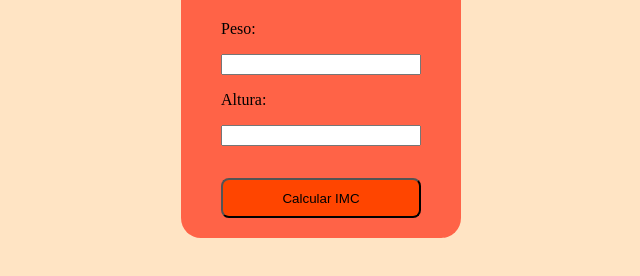
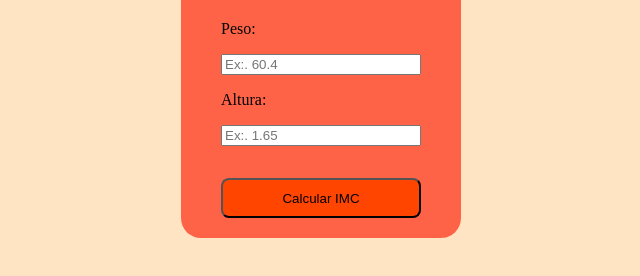
Before and after one commit to Kauas1/projeto_IMC, a plain HTML site: page index.html in a window 1280 px wide. Shown: the part 236-512 px from the top of the page, without its empty margins (319-959 px from the left). Drawn offline with Linux system fonts and the light colour scheme; files whose address does not match are found by name.

Commit message:
Apliquei placeholder

```diff
--- a/index.html
+++ b/index.html
@@ -13,9 +13,9 @@
         <h1>Calcular IMC</h1>
         <form action="">
             <label for="Peso" class="peso">Peso:</label>
-            <input type="number" id="boxpeso" name="Peso">
+            <input type="number" id="boxpeso" name="Peso" placeholder="Ex:. 60.4">
             <label for="Altura" class="altura">Altura:</label>
-            <input type="number" id="boxaltura" name="Altura">
+            <input type="number" id="boxaltura" name="Altura" placeholder="Ex:. 1.65">
             <div class="button">
                 <button type="button" id="bnt" class="bnt">Calcular IMC</button>
             </div>
```
